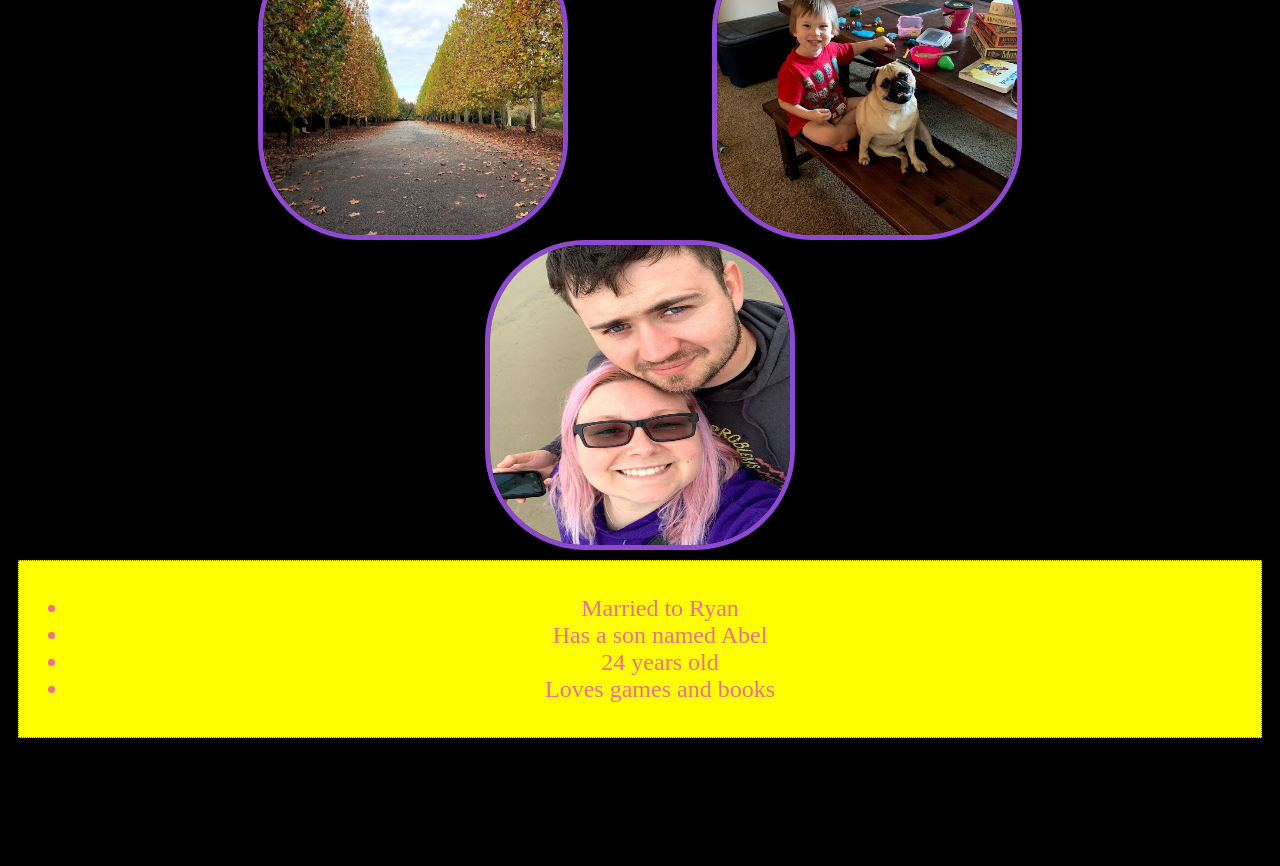
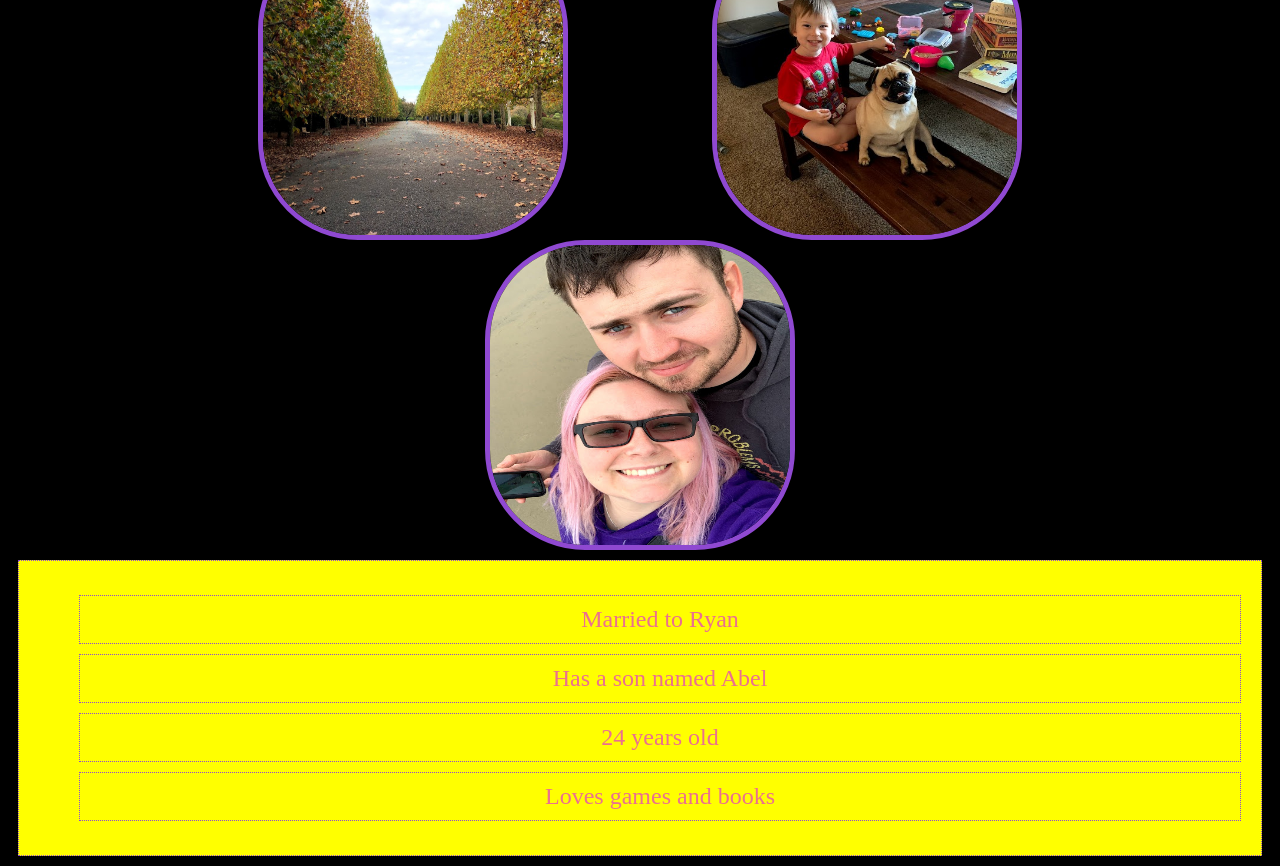
Before and after one commit to Deidra22/womens-tech-day1, a plain HTML site: page index.html in a window 1280 px wide. Shown: the part 226-1092 px from the top of the page. Before the commit the page ends 974 px from the top, so only its background shows below. Drawn offline with Linux system fonts and the light colour scheme.

Commit message:
fixed class location

```diff
--- a/css/styles.css
+++ b/css/styles.css
@@ -52,7 +52,7 @@ body{
     text-align: center;
     border: thin dotted #8f49d1;
     margin: 10px;
-    background-color: yellow;
+    background-color: #ffff00;
     list-style-type: none;
 }
 
--- a/index.html
+++ b/index.html
@@ -26,10 +26,10 @@
 
     <div class="list-item">
         <ul>
-            <li>Married to Ryan</li>
-            <li>Has a son named Abel</li>
-            <li>24 years old</li>
-            <li>Loves games and books</li>
+            <li class="list-item">Married to Ryan</li>
+            <li class="list-item">Has a son named Abel</li>
+            <li class="list-item">24 years old</li>
+            <li class="list-item">Loves games and books</li>
         </ul>
     </div>
 </body>
```
